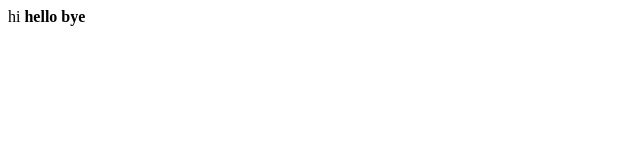
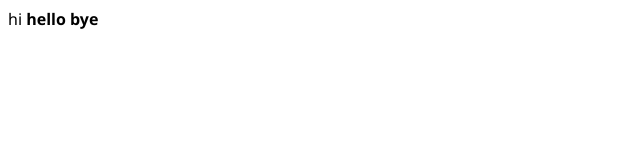
Before and after one commit to shrinathkannan/red456.github.io, a plain HTML site: page index.html in a window 1280 px wide. Shown: the full height of the page, 0-640 px from the left. Drawn offline with Linux system fonts and the light colour scheme.

Commit message:
index.html

```diff
--- a/index.html
+++ b/index.html
@@ -4,7 +4,9 @@
 <title> Red </title>
 </head>
 <body>
-hi <b>
+<font face = "segoe UI">
+  hi
+  <b>
   hello bye
 </b>
 </body>
```
